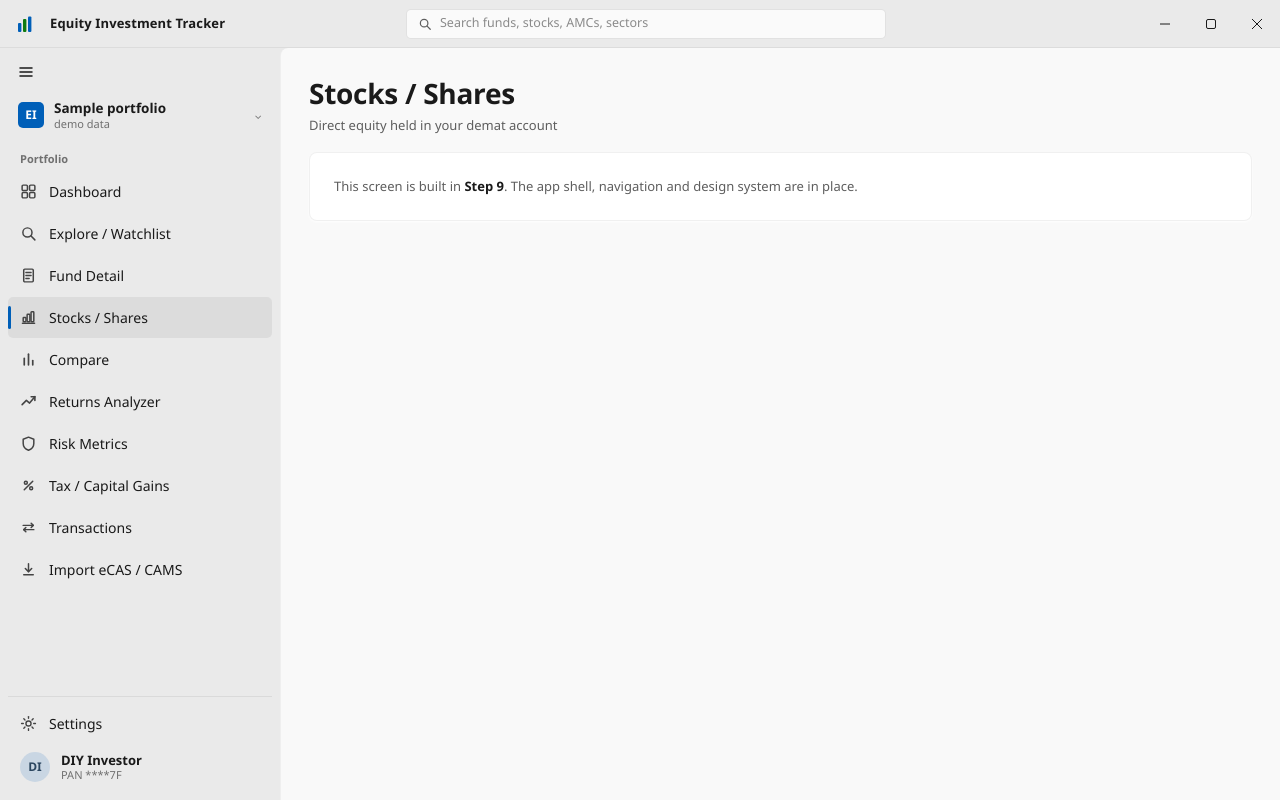
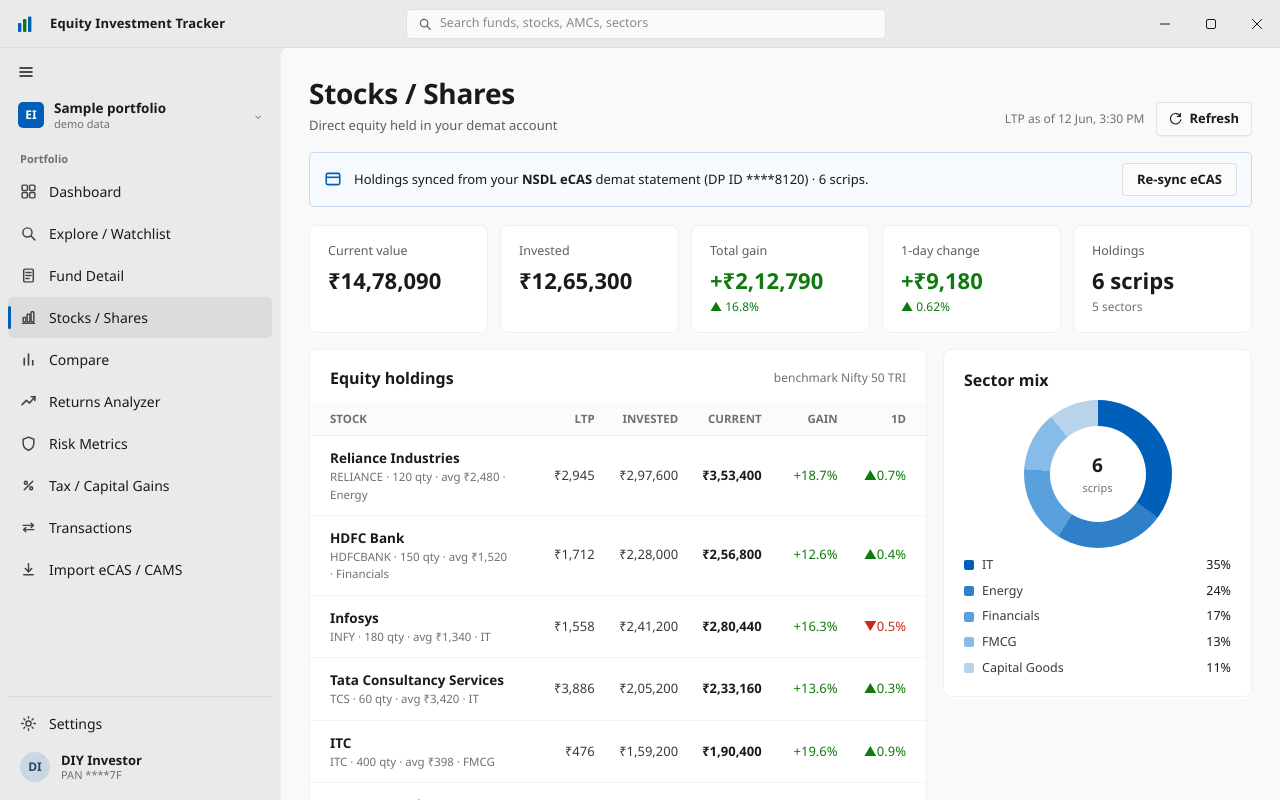
Before and after one commit to AbhiNow0909/Fund-Tracker, a Next.js app in the folder frontend/: page /stocks in a window 1280 px wide. Built offline with nearby package versions, Linux system fonts and the light colour scheme.

Commit message:
Stocks/Shares screen — equity holdings, KPIs, sector mix

```diff
--- a/frontend/app/(app)/stocks/page.tsx
+++ b/frontend/app/(app)/stocks/page.tsx
@@ -1,5 +1,129 @@
-import { PagePlaceholder } from "@/components/ui/PagePlaceholder";
+import Link from "next/link";
+import { KpiCard } from "@/components/ui/KpiCard";
+import { AllocationDonut } from "@/components/charts/AllocationDonut";
+import { EQUITY_HOLDINGS, EQUITY_SUMMARY as E, SECTOR_MIX } from "@/lib/mockData";
+import { formatINR, formatPct, gainColorClass } from "@/lib/formatters";
+
+const COLS = "grid-cols-[2.4fr_1fr_1fr_1fr_0.9fr_0.8fr]";
 
 export default function StocksPage() {
-  return <PagePlaceholder title="Stocks / Shares" subtitle="Direct equity held in your demat account" step="Step 9" />;
+  return (
+    <>
+      {/* header */}
+      <div className="mb-4 flex flex-wrap items-end justify-between gap-4">
+        <div>
+          <h1 className="text-[28px] font-semibold tracking-[-0.01em] text-ink">Stocks / Shares</h1>
+          <p className="mt-0.5 text-[13px] text-ink-secondary">
+            Direct equity held in your demat account
+          </p>
+        </div>
+        <div className="flex items-center gap-3">
+          <span className="text-[12px] text-ink-muted">{E.ltpAsOf}</span>
+          <button className="flex items-center gap-1.5 rounded-pill border border-black/[0.09] bg-[#fbfbfb] px-3 py-1.5 text-[13px] font-semibold text-ink shadow-[0_1px_1px_rgba(0,0,0,0.03)] hover:bg-[#f4f4f4]">
+            <svg width="14" height="14" viewBox="0 0 16 16" fill="none" stroke="#1a1a1a" strokeWidth="1.3" strokeLinecap="round">
+              <path d="M13 5 A6 6 0 1 0 13.5 9" />
+              <polyline points="13 1.5 13 5 9.5 5" />
+            </svg>
+            Refresh
+          </button>
+        </div>
+      </div>
+
+      {/* demat source banner */}
+      <div className="mb-[18px] flex items-center gap-3 rounded-nav border border-accent/20 bg-[#f6f9fd] px-3.5 py-2.5">
+        <svg width="18" height="18" viewBox="0 0 16 16" fill="none" stroke="#005FB8" strokeWidth="1.4">
+          <rect x="2" y="3" width="12" height="10" rx="1.5" />
+          <line x1="2" y1="6.5" x2="14" y2="6.5" />
+        </svg>
+        <span className="flex-1 text-[13px] text-ink">
+          Holdings synced from your <b>NSDL eCAS</b> demat statement (DP ID {E.dpIdMasked}) ·{" "}
+          {E.scrips} scrips.
+        </span>
+        <Link
+          href="/import"
+          className="rounded-pill border border-black/[0.12] bg-[#fbfbfb] px-3.5 py-1.5 text-[13px] font-semibold text-ink hover:bg-[#f4f4f4]"
+        >
+          Re-sync eCAS
+        </Link>
+      </div>
+
+      {/* KPI cards */}
+      <div className="mb-4 grid gap-3 [grid-template-columns:repeat(auto-fit,minmax(168px,1fr))]">
+        <KpiCard label="Current value" value={formatINR(E.currentValue)} />
+        <KpiCard label="Invested" value={formatINR(E.invested)} />
+        <KpiCard
+          label="Total gain"
+          value={`+${formatINR(E.totalGain)}`}
+          valueClass="text-gain"
+          sub={`▲ ${E.totalGainPct}%`}
+          subClass="text-gain"
+        />
+        <KpiCard
+          label="1-day change"
+          value={`+${formatINR(E.oneDayChange)}`}
+          valueClass="text-gain"
+          sub={`▲ ${E.oneDayChangePct}%`}
+          subClass="text-gain"
+        />
+        <KpiCard label="Holdings" value={`${E.scrips} scrips`} sub={`${E.sectors} sectors`} />
+      </div>
+
+      <div className="grid items-start gap-4 [grid-template-columns:2fr_1fr]">
+        <EquityHoldingsTable />
+        <AllocationDonut
+          title="Sector mix"
+          slices={SECTOR_MIX}
+          centerValue={String(E.scrips)}
+          centerLabel="scrips"
+        />
+      </div>
+    </>
+  );
 }
+
+function EquityHoldingsTable() {
+  return (
+    <div className="overflow-hidden rounded-card border border-black/[0.06] bg-card shadow-card">
+      <div className="flex items-center justify-between px-5 pb-3 pt-4">
+        <span className="text-[16px] font-semibold text-ink">Equity holdings</span>
+        <span className="text-[12px] text-ink-muted">benchmark Nifty 50 TRI</span>
+      </div>
+      <div className="overflow-x-auto">
+        <div className="min-w-[600px]">
+          <div className={`grid ${COLS} gap-2 border-b border-black/[0.06] bg-[#fbfbfb] px-5 py-2 text-[11.5px] font-semibold text-ink-muted`}>
+            <span>STOCK</span>
+            <span className="text-right">LTP</span>
+            <span className="text-right">INVESTED</span>
+            <span className="text-right">CURRENT</span>
+            <span className="text-right">GAIN</span>
+            <span className="text-right">1D</span>
+          </div>
+          {EQUITY_HOLDINGS.map((h) => {
+            const up = h.dayPct >= 0;
+            return (
+              <div
+                key={h.isin}
+                className={`grid ${COLS} tnum items-center gap-2 border-b border-black/[0.045] px-5 py-3 last:border-b-0`}
+              >
+                <div>
+                  <div className="text-[13.5px] font-semibold text-ink">{h.name}</div>
+                  <div className="text-[11.5px] text-ink-muted">
+                    {h.ticker} · {h.qty} qty · avg {formatINR(h.avgPrice)} · {h.sector}
+                  </div>
+                </div>
+                <span className="text-right text-[13px] text-[#3a3a3a]">{formatINR(h.ltp)}</span>
+                <span className="text-right text-[13px] text-[#3a3a3a]">{formatINR(h.invested)}</span>
+                <span className="text-right text-[13px] font-semibold text-ink">{formatINR(h.current)}</span>
+                <span className={`text-right text-[13px] ${gainColorClass(h.gainPct)}`}>{formatPct(h.gainPct)}</span>
+                <span className={`text-right text-[13px] ${gainColorClass(h.dayPct)}`}>
+                  {up ? "▲" : "▼"}
+                  {Math.abs(h.dayPct)}%
+                </span>
+              </div>
+            );
+          })}
+        </div>
+      </div>
+    </div>
+  );
+}
```
